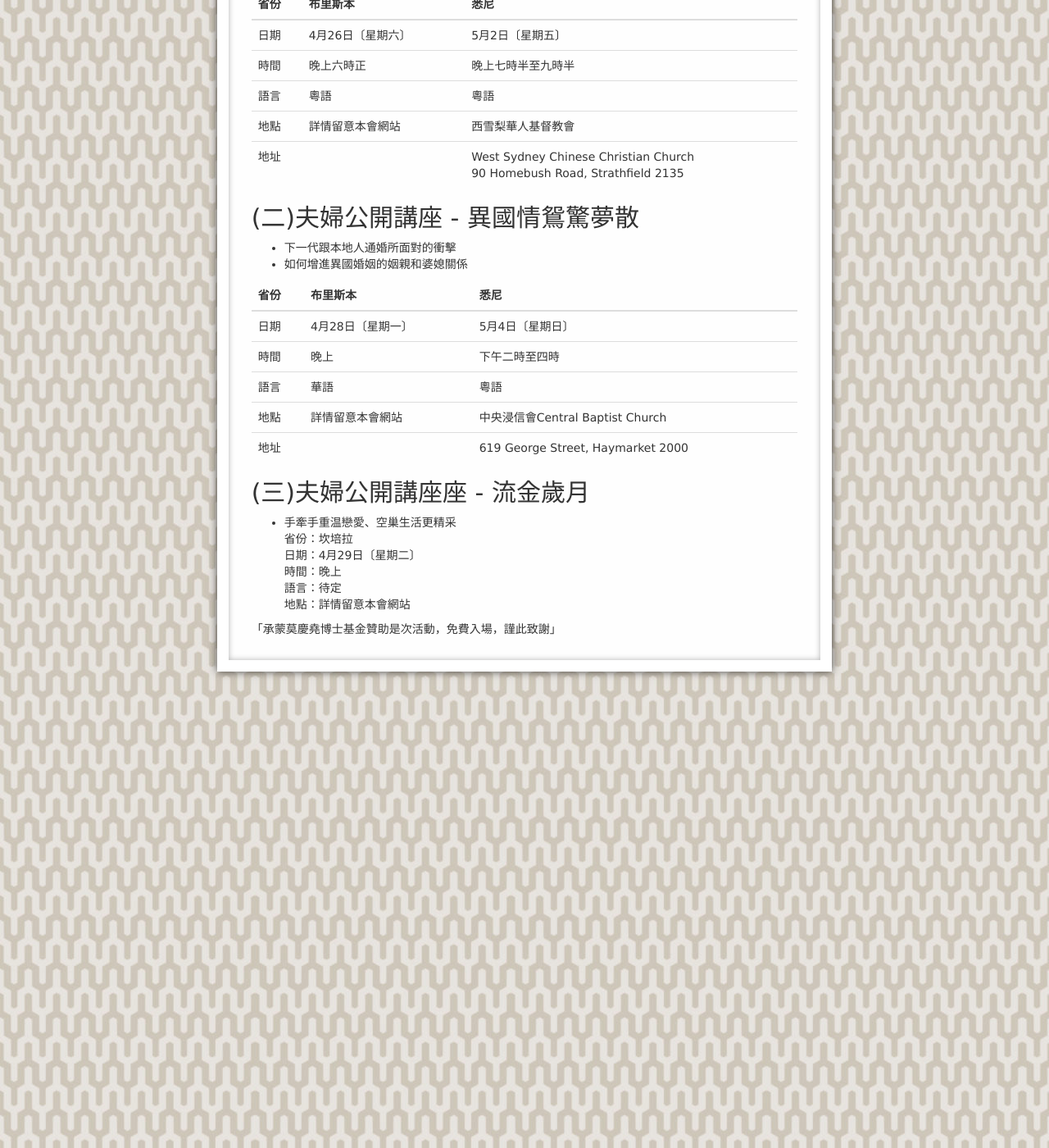
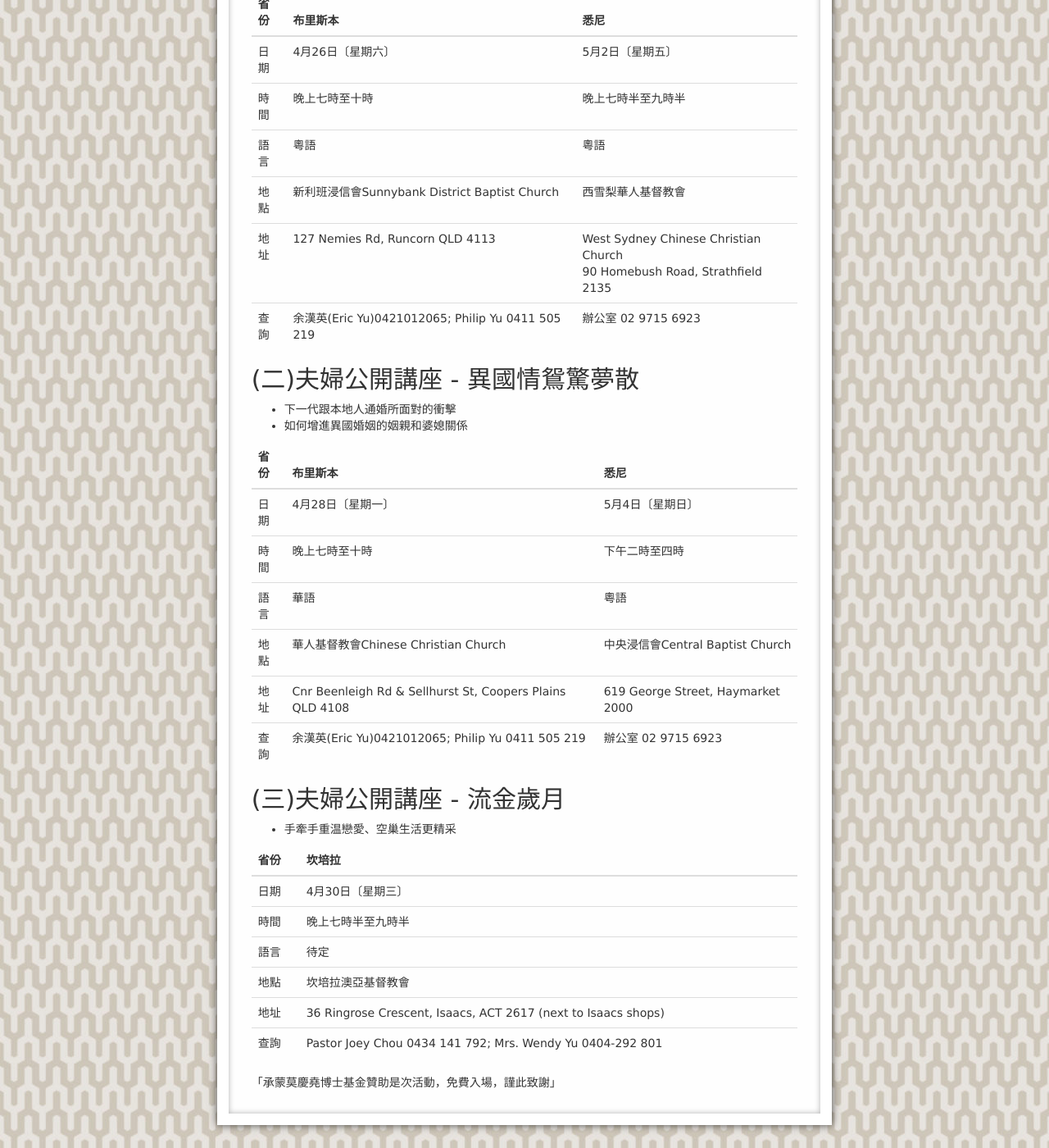
Before and after one commit to mffc/mffc, a Jekyll site: the page built from news/_posts/2001-01-03-public-meeting.md, in a window 1280 px wide and 1400 px high, scrolled down 552 px. Shown: the whole window at 82% size. Built offline with Jekyll 4.4.1, drawn with Linux system fonts in a browser that asks for light colours; nearby versions of some CDN libraries; Markdown is read by kramdown in place of the engine named in the settings.

Commit message:
updates to public-meeting.md

```diff
--- a/news/_posts/2001-01-03-public-meeting.md
+++ b/news/_posts/2001-01-03-public-meeting.md
@@ -41,7 +41,7 @@
 </tr>
 <tr>
 <td>時間</td>
-<td>晚上六時正</td>
+<td>晚上七時至十時</td>
 <td>晚上七時半至九時半</td>
 </tr>
 <tr>
@@ -51,14 +51,19 @@
 </tr>
 <tr>
 <td>地點</td>
-<td>詳情留意本會網站</td>
+<td>新利班浸信會Sunnybank District Baptist Church</td>
 <td>西雪梨華人基督教會</td>
 </tr>
 <tr>
 <td>地址</td>
-<td></td>
+<td>127 Nemies Rd, Runcorn QLD 4113</td>
 <td>West Sydney Chinese Christian Church <br> 90 Homebush Road,
 Strathfield 2135</td>
+</tr>
+<tr>
+<td>查詢</td>
+<td>余漢英(Eric Yu)0421012065; Philip Yu 0411 505 219</td>
+<td>辦公室 02 9715 6923</td>
 </tr>
 </tbody></table>
 
@@ -93,7 +98,7 @@
 </tr>
 <tr>
 <td>時間</td>
-<td>晚上</td>
+<td>晚上七時至十時</td>
 <td>下午二時至四時</td>
 </tr>
 <tr>
@@ -103,23 +108,67 @@
 </tr>
 <tr>
 <td>地點</td>
-<td>詳情留意本會網站</td>
+<td>華人基督教會Chinese Christian Church</td>
 <td>中央浸信會Central Baptist Church</td>
 </tr>
 <tr>
 <td>地址</td>
-<td></td>
+<td>Cnr Beenleigh Rd & Sellhurst St, Coopers Plains   QLD 4108</td>
 <td>619 George Street, Haymarket 2000</td>
+</tr>
+<tr>
+<td>查詢</td>
+<td>余漢英(Eric Yu)0421012065; Philip Yu 0411 505 219</td>
+<td>辦公室 02 9715 6923</td>
 </tr>
 </tbody></table>
 
-(三)夫婦公開講座座 - 流金歲月
+(三)夫婦公開講座 - 流金歲月
 -----------------------------
 * 手牽手重温戀愛、空巢生活更精采
-省份：坎培拉
-日期：4月29日〔星期二〕
-時間：晚上
-語言：待定
-地點：詳情留意本會網站
+
+<!--
+|省份|坎培拉|
+|----|------|
+|日期|4月30日〔星期三〕|
+|時間|晚上七時半至九時半|
+|語言|待定|
+|地點|坎培拉澳亞基督教會|
+|地址 | 36 Ringrose Crescent, Isaacs, ACT 2617 (next to Isaacs shops)|
+|查詢  |  Pastor Joey Chou 0434 141 792   Mrs. Wendy Yu  0404-292 801 |
+-->
+
+<table class="table"><thead>
+<tr>
+<th>省份</th>
+<th>坎培拉</th>
+</tr>
+</thead><tbody>
+<tr>
+<td>日期</td>
+<td>4月30日〔星期三〕</td>
+</tr>
+<tr>
+<td>時間</td>
+<td>晚上七時半至九時半</td>
+</tr>
+<tr>
+<td>語言</td>
+<td>待定</td>
+</tr>
+<tr>
+<td>地點</td>
+<td>坎培拉澳亞基督教會</td>
+</tr>
+<tr>
+<td>地址</td>
+<td>36 Ringrose Crescent, Isaacs, ACT 2617 (next to Isaacs shops)</td>
+</tr>
+<tr>
+<td>查詢</td>
+<td>Pastor Joey Chou 0434 141 792;   Mrs. Wendy Yu  0404-292 801</td>
+</tr>
+</tbody></table>
+
 
 「承蒙莫慶堯博士基金贊助是次活動，免費入場，謹此致謝」
```
